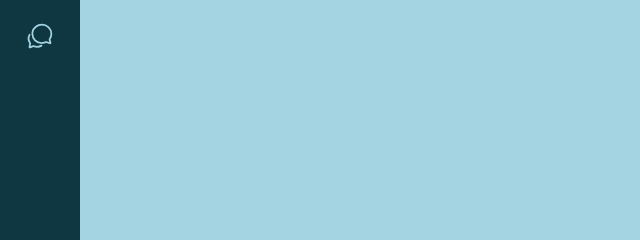
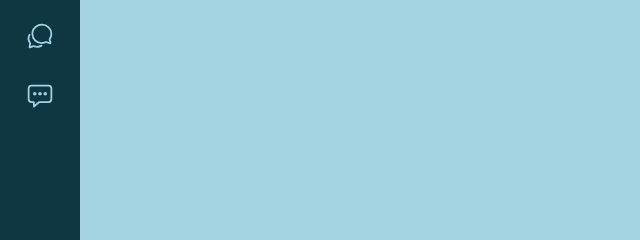
Before and after one commit to HaikalDev27/bro-, a plain HTML site: page docs.html in a window 1280 px wide. Shown: the part 210-450 px from the top of the page, 0-640 px from the left. Drawn offline with nearby package versions, Linux system fonts and the light colour scheme.

Commit message:
create file

```diff
--- a/docs.html
+++ b/docs.html
@@ -34,6 +34,12 @@
                     <a href="">
                         <span class="icon"><ion-icon name="chatbubbles-outline"></ion-icon></span>
                         <span class="title">FAQ</span>
+                    </a>
+                </li>
+                <li>
+                    <a href="">
+                        <span class="icon"><ion-icon name="chatbox-ellipses-outline"></ion-icon></span>
+                        <span class="title">Request</span>
                     </a>
                 </li>
             </ul>
```
